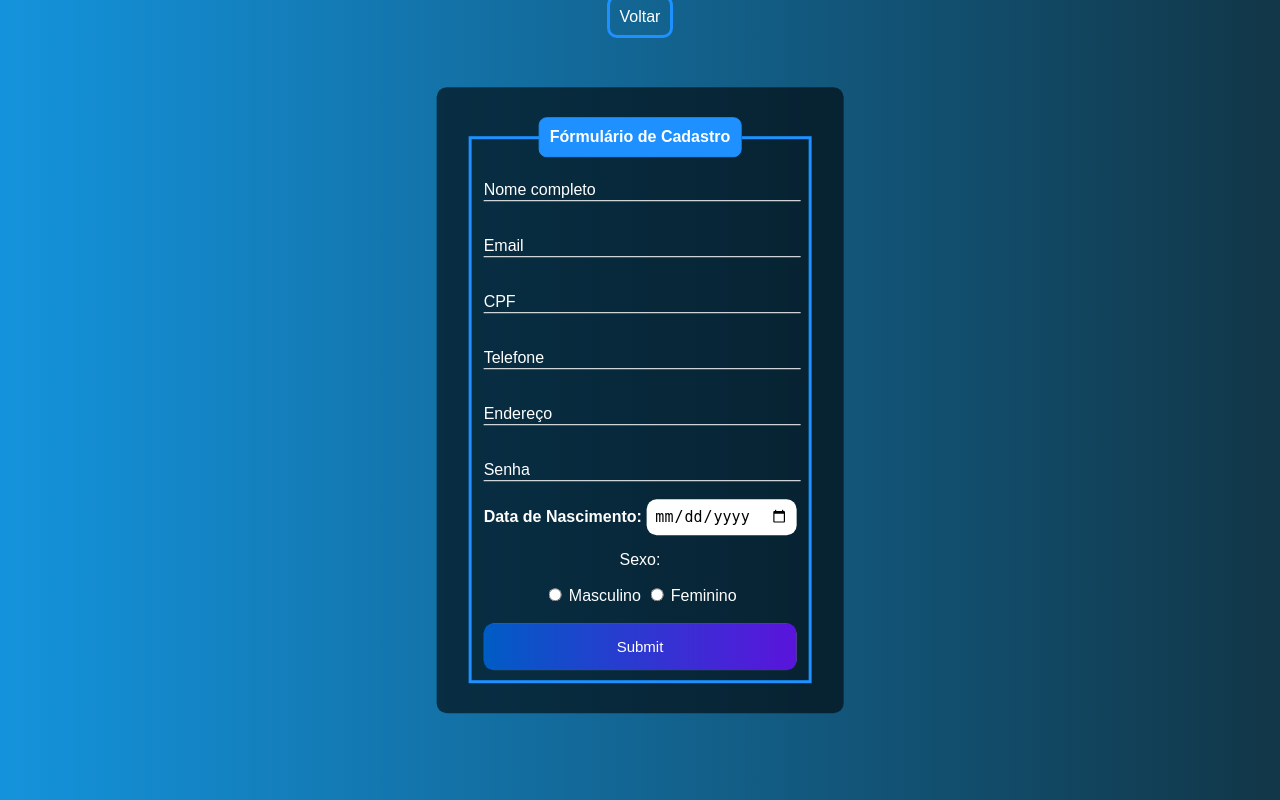
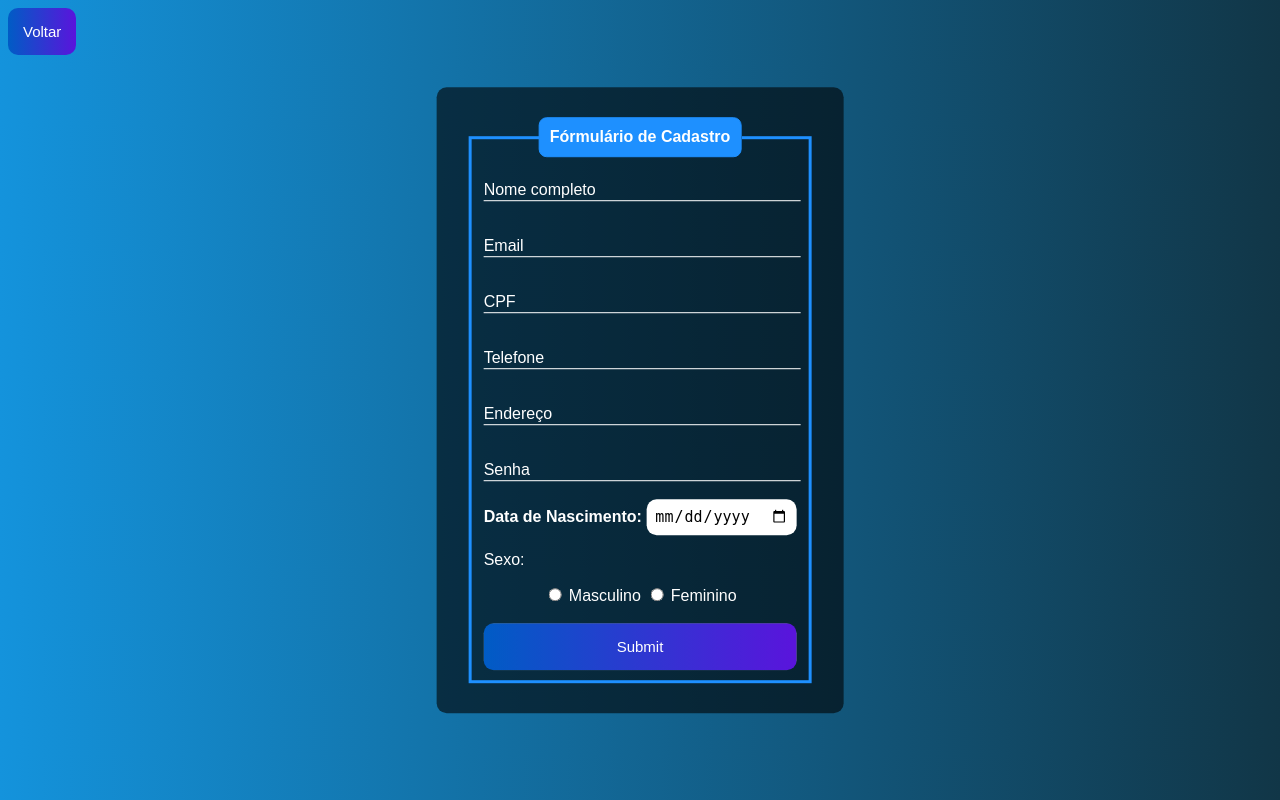
Before and after one commit to arthurparente26/ProjetoWeb-ETB, a PHP site: page /cadastro.html in a window 1280 px wide. Run offline with PHP 8.4, Linux system fonts and the light colour scheme.

Commit message:
cadastro css

```diff
--- a/css/cadastro.css
+++ b/css/cadastro.css
@@ -3,6 +3,7 @@ body{
     background: linear-gradient(to right, rgb(20, 147, 220), rgb(17, 54, 71));
     text-align: center;
     color: white;
+    display: flex;
 }
 .box{
     position: absolute;
@@ -14,11 +15,18 @@ body{
     border-radius: 10px;
 }
 a{
+    background-image: linear-gradient(to right,rgb(0, 92, 197), rgb(90, 20, 220));
+    width: 3%;
+    border: none;
     text-decoration: none;
+    padding: 15px;
     color: white;
-    border: 3px solid dodgerblue;
+    font-size: 15px;
+    cursor: pointer;
     border-radius: 10px;
-    padding: 10px;
+}
+p{
+    text-align: left;
 }
 a:hover{
     background-color: dodgerblue;
```
